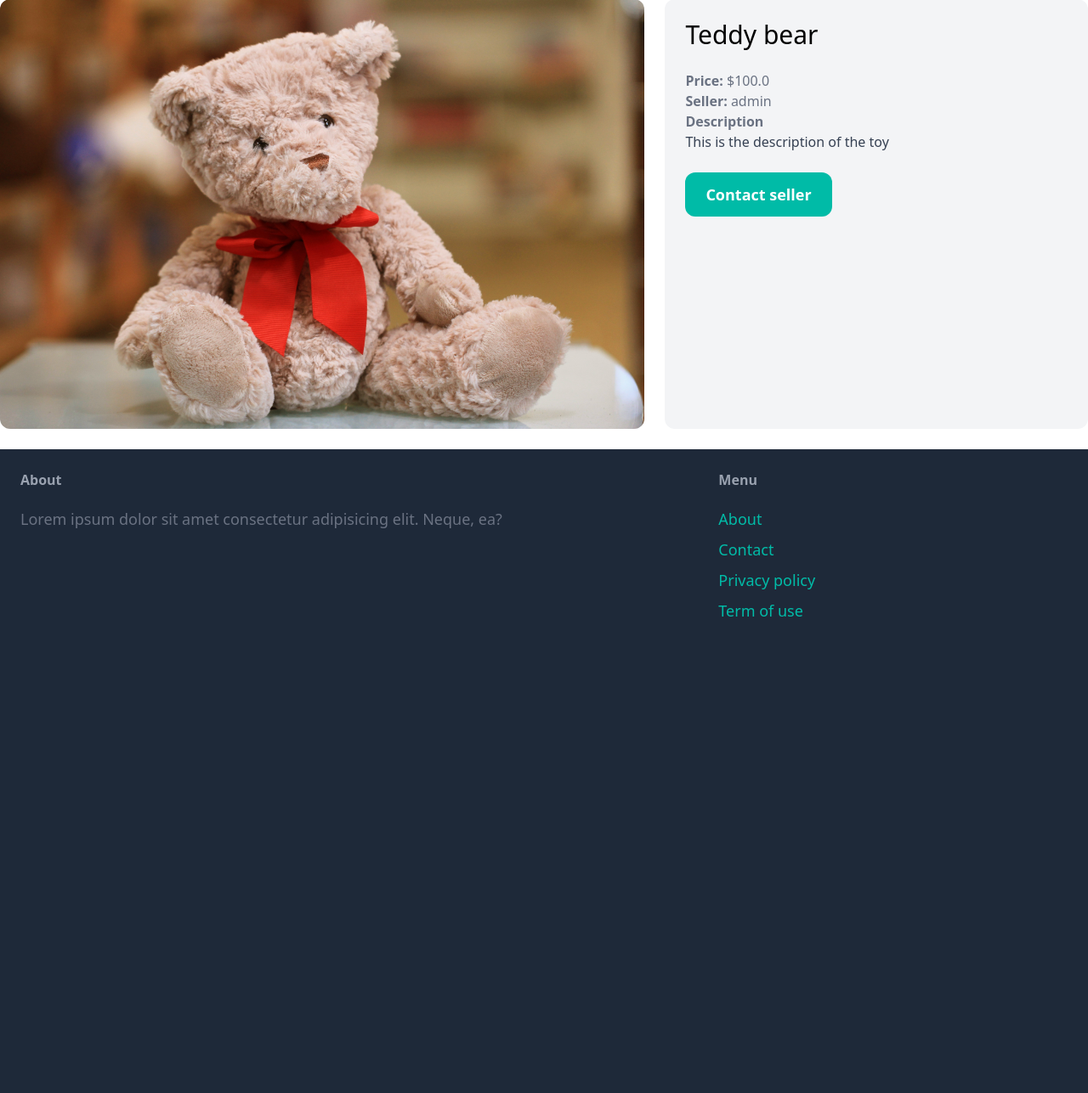
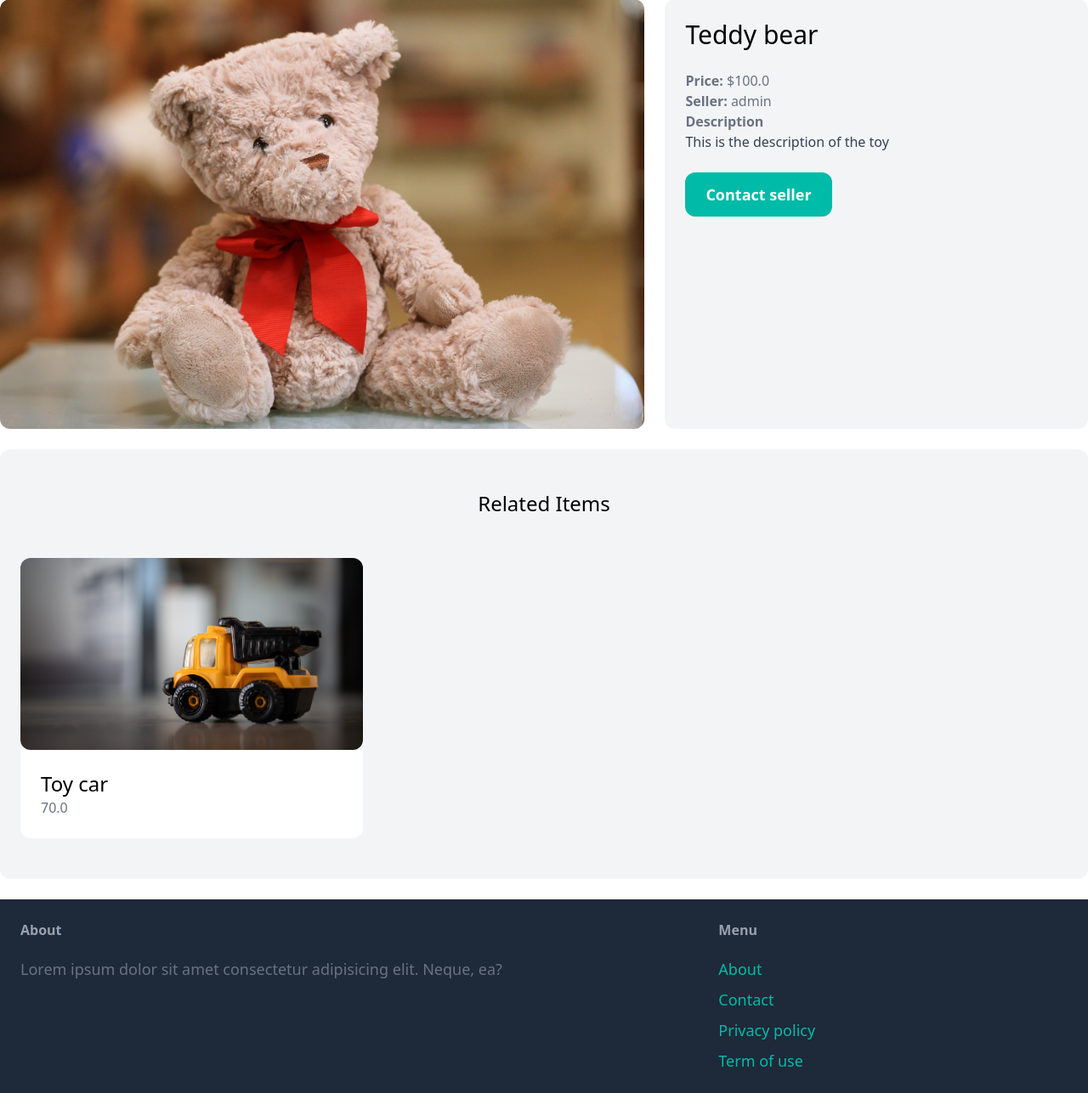
Before and after one commit to Akelvino/puddle-market-place-, a Django app: page /detail/1/ in a window 1280 px wide. Shown: the part 102-1389 px from the top of the page at 85% size. Before the commit the page ends 828 px from the top, so only its background shows below. Run offline with Django 5.2, Linux system fonts and the light colour scheme; data comes from the database, SQL or seed files in the repository; style sheets or scripts are compiled from the project's sources.

Commit message:
Finished related items feature

```diff
--- a/core/views.py
+++ b/core/views.py
@@ -13,7 +13,8 @@ def home(request):
 
 def detail(request, pk):
     items = get_object_or_404(Item, id=pk)
-    context = {"items":items}
+    related_items = Item.objects.filter(category = items.category, is_sold=False).exclude(id=pk)[0:3]
+    context = {"items":items,"related_items":related_items}
     return render(request, 'core/details.html', context)
 
 def contact(request):
--- a/templates/core/details.html
+++ b/templates/core/details.html
@@ -20,4 +20,24 @@
             <a href="" class="inline-block mt-6 px-6 py-3 text-lg font-semibold bg-teal-500 text-white rounded-xl hover:bg-teal-700 transition-all ease-in-out">Contact seller</a>
         </div>
     </div>
+
+    <div class="mt-6 p-6 py-12 bg-gray-100 rounded-xl">
+    <h2 class="mb-12 text-2xl text-center">Related Items</h2>
+
+    <div class="grid grid-cols-3 gap-3">
+        {% for related_item in related_items %}
+        <div>
+            <a href="{% url 'detail' related_item.id %}">
+                <div>
+                    <img src="{{ related_item.image.url }}" class="rounded-xl" alt="">
+                </div>
+                <div class="p-6 bg-white rounded-b-xl">
+                    <h2 class="text-2xl">{{ related_item.name }}</h2>
+                    <p class="text-gray-500">{{ related_item.price }}</p>
+                </div>
+            </a>
+        </div>
+        {% endfor %}
+    </div>
+</div>
 {% endblock content %}
```
